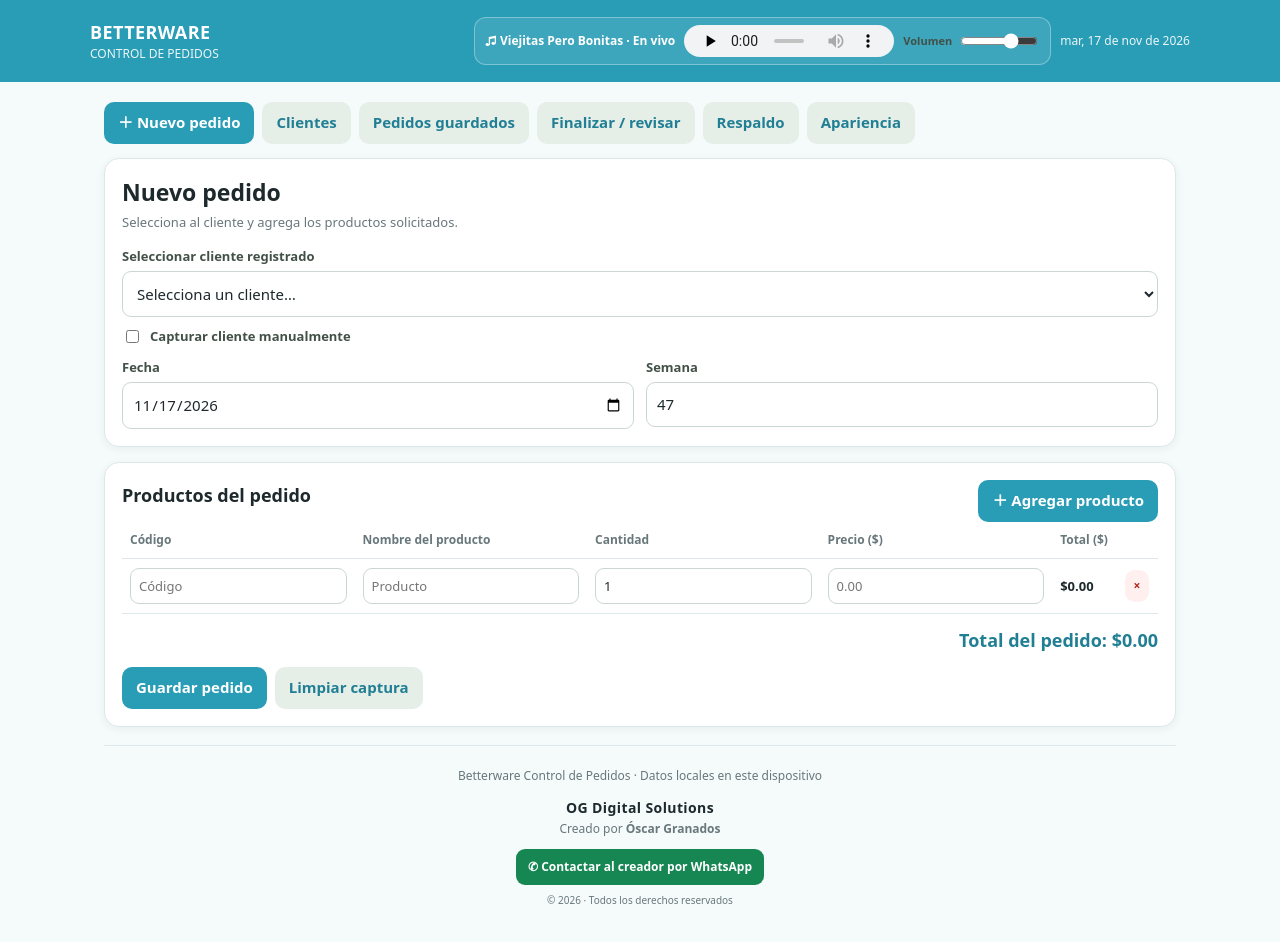
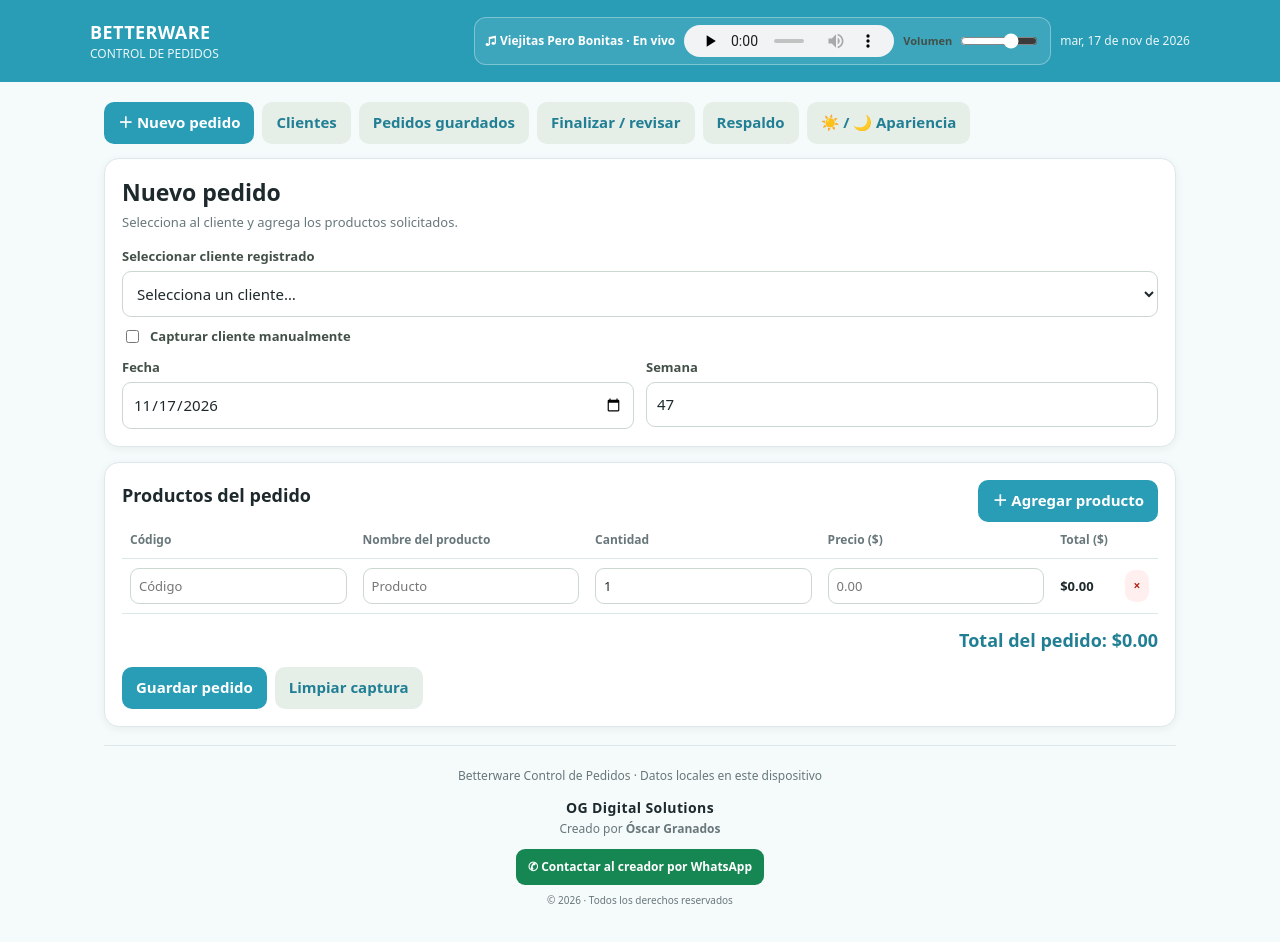
Before and after one commit to Oscaregc/Betterware-Control-Pedidos., a website: page www/index.html in a window 1280 px wide. Drawn offline with Linux system fonts and the light colour scheme.

Commit message:
Hacer visible el acceso a Apariencia en pantallas móviles

```diff
--- a/www/index.html
+++ b/www/index.html
@@ -11,7 +11,7 @@
 header{background:var(--green);color:white;padding:17px max(16px,calc((100% - 1100px)/2));display:flex;align-items:center;justify-content:space-between;gap:12px;flex-wrap:wrap}
 .radio-player{display:flex;align-items:center;gap:9px;flex-wrap:wrap;background:#ffffff18;border:1px solid #ffffff55;border-radius:12px;padding:7px 10px}.radio-label{font-size:12px;font-weight:750;white-space:nowrap}.radio-player audio{width:210px;height:32px;max-width:55vw}.radio-volume{display:flex;align-items:center;gap:6px;font-size:11px;white-space:nowrap}.radio-volume input{width:78px;padding:0;accent-color:#fff}.brand{font-weight:850;letter-spacing:.4px;font-size:18px}.brand small{display:block;font-size:12px;font-weight:500;opacity:.9;letter-spacing:0}
 main{max-width:1100px;margin:0 auto;padding:18px 14px 40px}
-nav{display:flex;gap:8px;overflow:auto;padding:2px 0 14px}
+nav{display:flex;flex-wrap:wrap;gap:8px;overflow:visible;padding:2px 0 14px}
 button,.btn{border:0;border-radius:10px;padding:10px 14px;font:inherit;font-weight:650;cursor:pointer;background:#e6eee8;color:var(--green2)}
 button.primary{background:var(--green);color:#fff}button.danger{background:#fff0ef;color:var(--red)}button.dark{background:#25352b;color:#fff}button:disabled{opacity:.5;cursor:not-allowed}
 nav button{white-space:nowrap}.nav-active{background:var(--green);color:#fff}
@@ -73,7 +73,7 @@ html[data-theme="dark"] .radio-player{background:#ffffff12}
 <button data-view="pedidos">Pedidos guardados</button>
 <button data-view="cierre">Finalizar / revisar</button>
 <button data-view="respaldo">Respaldo</button>
-<button data-view="apariencia">Apariencia</button>
+<button data-view="apariencia">☀️ / 🌙 Apariencia</button>
 </nav>
 
 <section id="view-pedido">
```
